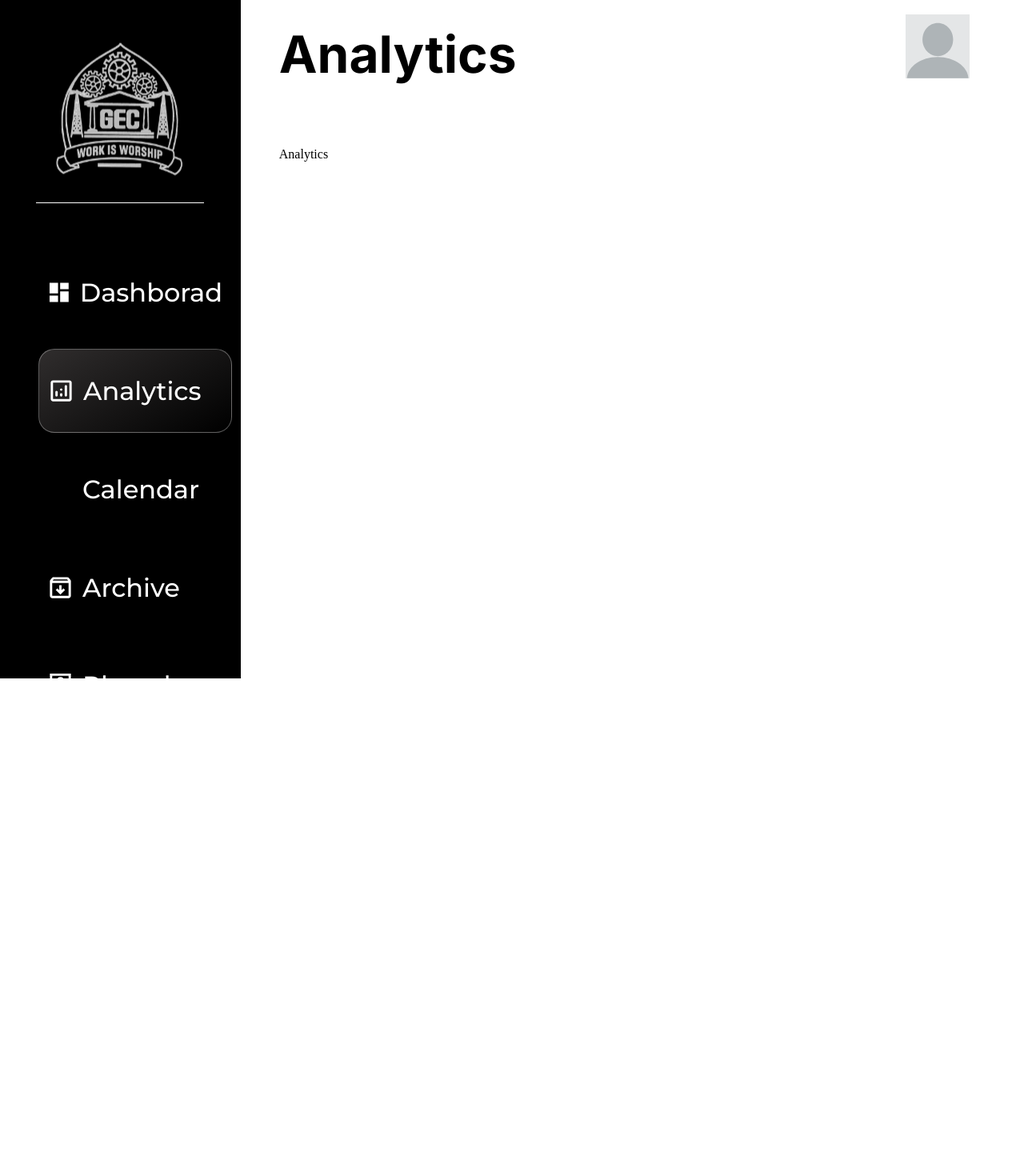
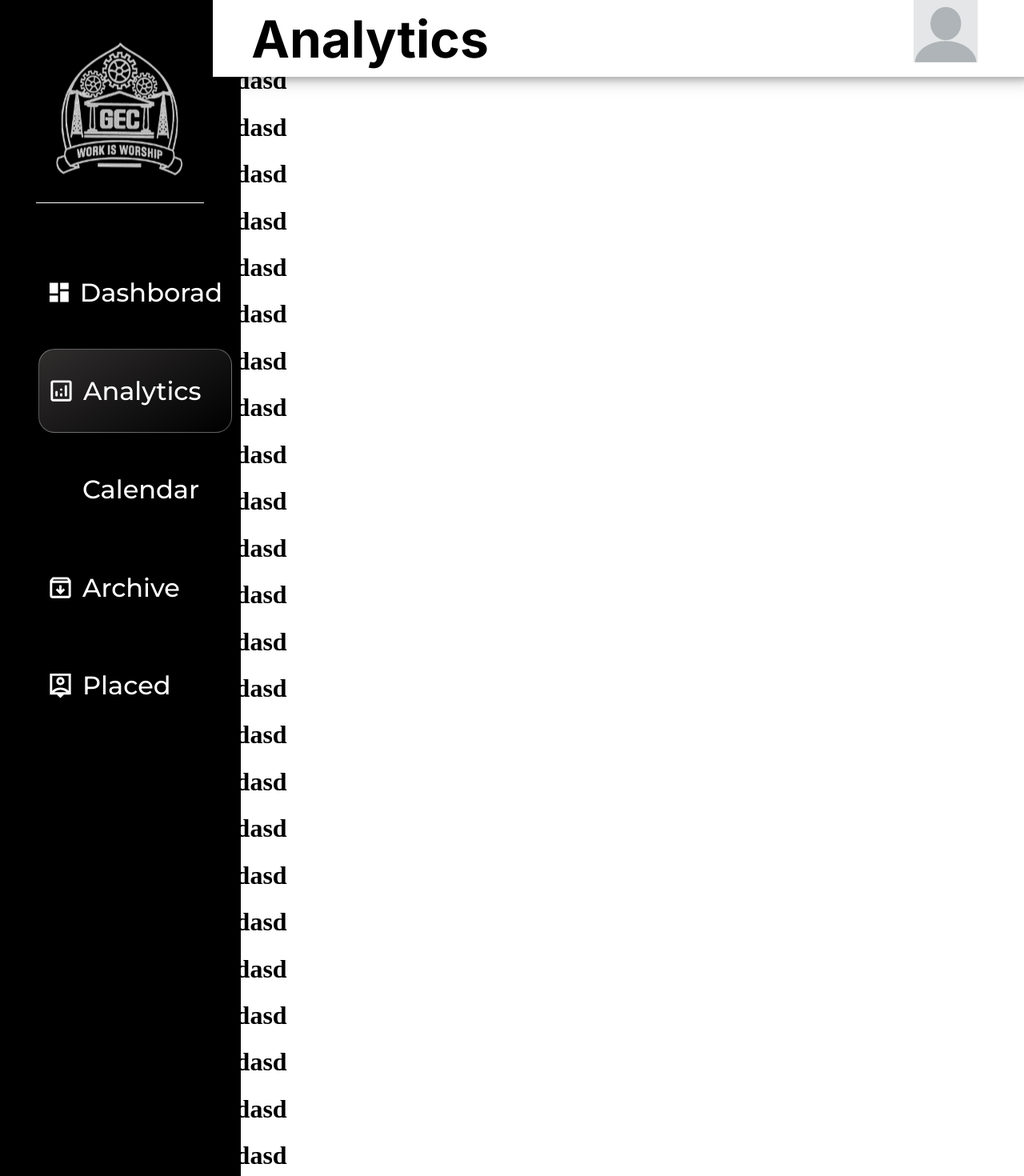
Before and after one commit to zeus11011/BeFrontend, a Next.js app: page /Analytics in a window 1280 px wide. Shown: the top 1470 px of the page at 80% size. Before the commit the page ends 927 px from the top, so only its background shows below. Built offline with nearby package versions, Linux system fonts and the light colour scheme; some icons are missing.

Commit message:
fixed drawer and nav bar

```diff
--- a/Layout/DrawerLayout.js
+++ b/Layout/DrawerLayout.js
@@ -8,6 +8,7 @@ const DrawerLayout = ({ children }) => {
   return (
     <div className={styles.main}>
       <Drawer />
+      <div className={styles.empty}></div>
       <div className={styles.cont}>
         <Navbar />
         <div className={styles.child}>{children}</div>
--- a/pages/Analytics.js
+++ b/pages/Analytics.js
@@ -1,7 +1,35 @@
 import React from "react";
 
 const Analytics = () => {
-  return <div>Analytics</div>;
+  return (
+    <div>
+      <h1>asdasd</h1>
+      <h1>asdasd</h1>
+      <h1>asdasd</h1>
+      <h1>asdasd</h1>
+      <h1>asdasd</h1>
+      <h1>asdasd</h1>
+      <h1>asdasd</h1>
+      <h1>asdasd</h1>
+      <h1>asdasd</h1>
+      <h1>asdasd</h1>
+      <h1>asdasd</h1>
+      <h1>asdasd</h1>
+      <h1>asdasd</h1>
+      <h1>asdasd</h1>
+      <h1>asdasd</h1>
+      <h1>asdasd</h1>
+      <h1>asdasd</h1>
+      <h1>asdasd</h1>
+      <h1>asdasd</h1>
+      <h1>asdasd</h1>
+      <h1>asdasd</h1>
+      <h1>asdasd</h1>
+      <h1>asdasd</h1>
+      <h1>asdasd</h1>
+      <h1>asdasd</h1>
+    </div>
+  );
 };
 
 export default Analytics;
--- a/styles/Drawer.module.scss
+++ b/styles/Drawer.module.scss
@@ -3,11 +3,12 @@
   padding: 3rem;
   flex-direction: column;
   align-items: center;
-  height: 100%;
   background-color: black;
   width: 16%;
-  height: 100vh;
+  min-height: 100vh;
+  height: 100%;
   padding-bottom: 0;
+  position: absolute;
 
   // position: fixed
   .item {
--- a/styles/Drawerlayout.module.scss
+++ b/styles/Drawerlayout.module.scss
@@ -1,10 +1,14 @@
 .main {
   min-width: 100wv;
   min-height: 100vh;
+  height: 100%;
   display: flex;
   flex-direction: row;
   position: relative;
-  background-color: black;
+  background-color: aqua;
+  .empty {
+    width: 21%;
+  }
 }
 
 .cont {
@@ -13,9 +17,15 @@
   width: 80%;
 
   padding-top: 0;
+
+  .child {
+    padding-top: 6%;
+  }
 }
 
 .child {
+  overflow: hidden;
+  height: auto;
   // padding-top: 10vh;
-  padding: 3rem;
+  // padding: 3rem;
 }
--- a/styles/Home.module.scss
+++ b/styles/Home.module.scss
@@ -1,6 +1,6 @@
 .main {
   display: flex;
-  flex-direction: row;
+  flex-direction: column;
   min-height: 100vh;
 }
 
--- a/styles/Navbar.module.scss
+++ b/styles/Navbar.module.scss
@@ -1,15 +1,19 @@
 .main {
   display: flex;
   justify-content: space-between;
-  min-height: 10vh;
-
-  height: 16%;
+  // min-height: 10vh;
+  position: fixed;
+  min-height: 150;
+  height: 12%;
   background-color: transparent;
-  width: 100%;
+  width: 80%;
   max-width: 100vw;
 
   align-items: center;
   background-color: white;
+  z-index: 10;
+  elevation: 10;
+  box-shadow: 0 4px 8px 0 rgba(0, 0, 0, 0.2), 0 6px 20px 0 rgba(0, 0, 0, 0.19);
 }
 
 .usersec {
```
Also changed, not shown: pages/Analytics/index.js (deleted, +0 -7 lines), pages/index.js (+33 -1 lines).
